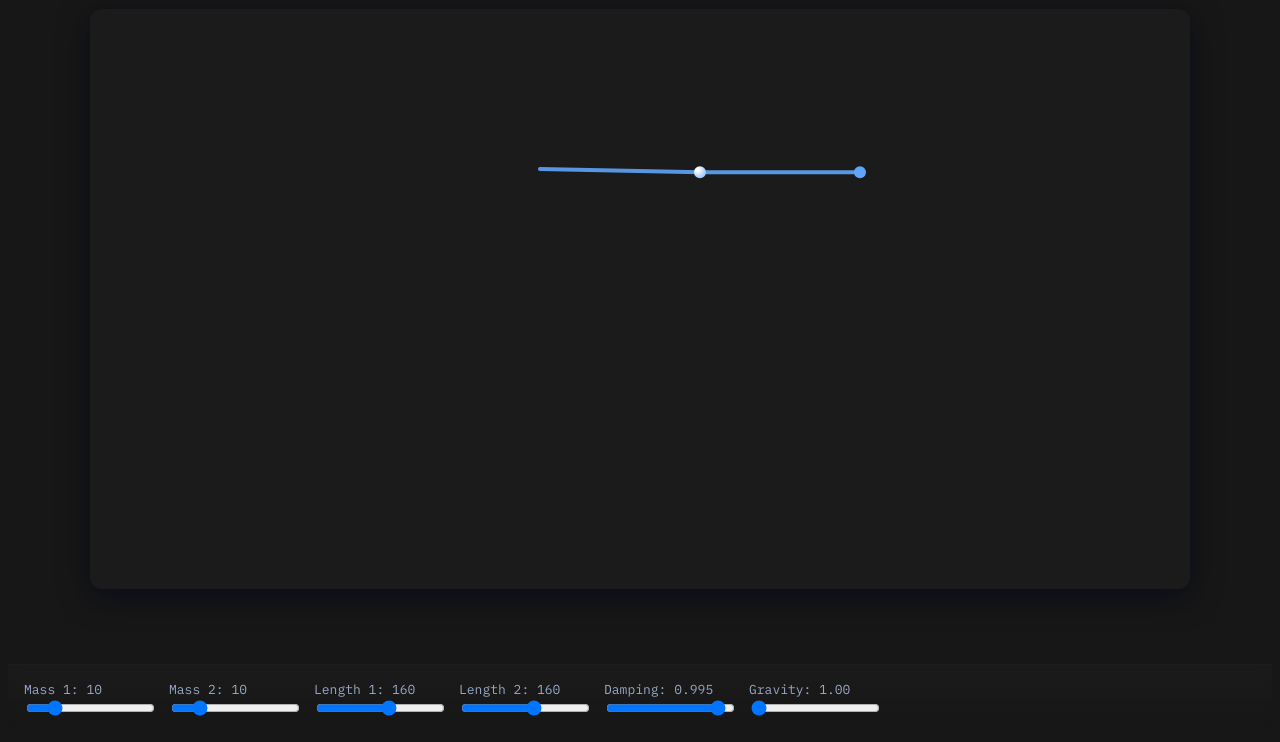
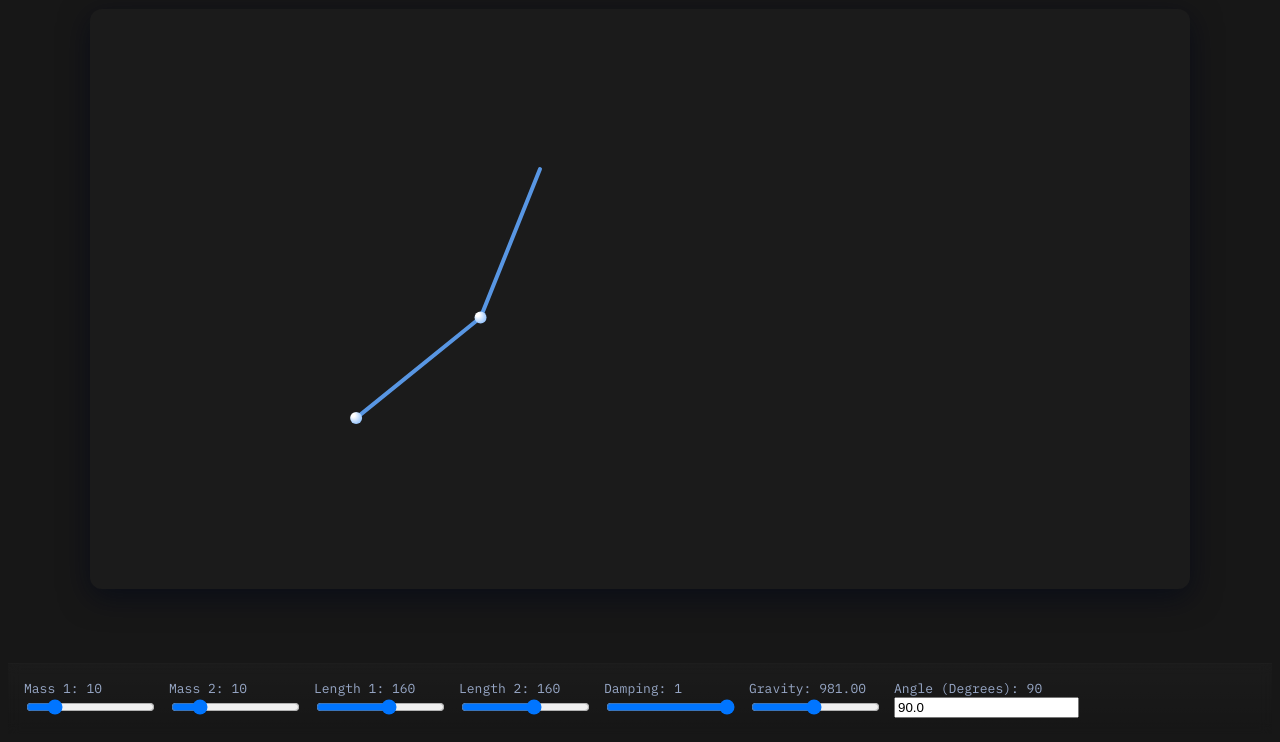
Before and after one commit to jasonxwxia/pendulum-demo, a plain HTML site: page index.html in a window 1280 px wide. Shown: the part 74-816 px from the top of the page. Drawn offline with Linux system fonts and the light colour scheme.

Commit message:
added manual angle changing

```diff
--- a/index.html
+++ b/index.html
@@ -25,22 +25,25 @@
 					<input id="m2" type="range" min="1" max="50" value="10"/>
 				</div>
 				<div class="control">
-					<label>Length 1: <span id="l1Val">10<span></label>
+					<label>Length 1: <span id="l1Val">40<span></label>
 					<input id="l1" type="range" min="40" max="250" value="160"/>
 				</div>
 				<div class="control">
-					<label>Length 2: <span id="l2Val">10<span></label>
+					<label>Length 2: <span id="l2Val">40<span></label>
 					<input id="l2" type="range" min="40" max="250" value="160"/>
 				</div>
 				<div class="control">
-					<label>Damping: <span id="dampVal">0.995<span></label>
-					<input id="damping" type="range" min="0.94" max="1" step="0.001"  value="0.995"/>
+					<label>Damping: <span id="dampVal">1<span></label>
+					<input id="damping" type="range" min="0.94" max="1" step="0.001"  value="1"/>
 				</div>
 				<div class="control">
-					<label>Gravity: <span id="gravVal">1.0<span></label>
-					<input id="grav" type="range" min="0" max="2000" step="0.05" value="1"/>
+					<label>Gravity: <span id="gravVal">981.0<span></label>
+					<input id="grav" type="range" min="0" max="2000" step="0.05" value="981.0"/>
 				</div>
-
+				<div class="control">
+					<label>Angle (Degrees): <span id="angleVal">90.0</span> </label>
+					<input id="angle" type="number" value="90.0" placeholder="Angle in Degrees"/>
+				</div>
 		</div>
 	<script src="pendulum.js"></script>
 	</body>
--- a/main.css
+++ b/main.css
@@ -68,3 +68,7 @@ canvas {
 	font-size: 13px;
 	color: #98a8c7;
 }
+
+.control2 {
+
+}
--- a/pendulum.js
+++ b/pendulum.js
@@ -11,18 +11,18 @@
 
 	//parameters (linked to UI)
 	const el = id => document.getElementById(id);
-	const m1_s = el("m1"), m2_s = el("m2"), l1_s = el("l1"), l2_s = el("l2"), damp_s = el("damping"), grav_s = el("grav");
-	const m1Val = el("m1Val"), m2Val = el("m2Val"), l1Val = el("l1Val"), l2Val = el("l2Val"), dampVal = el("dampVal"), gravVal = el("gravVal");
+	const m1_s = el("m1"), m2_s = el("m2"), l1_s = el("l1"), l2_s = el("l2"), damp_s = el("damping"), grav_s = el("grav"), ang_s = el("angle");
+	const m1Val = el("m1Val"), m2Val = el("m2Val"), l1Val = el("l1Val"), l2Val = el("l2Val"), dampVal = el("dampVal"), gravVal = el("gravVal"), angVal = el("angleVal");
 
 	function readUI(){
-		m1 = +m1_s.value; m2 = +m2_s.value; l1 = +l1_s.value; l2 = +l2_s.value; damping = +damp_s.value; grav = +grav_s.value;
-		m1Val.textContent = m1; m2Val.textContent = m2; l1Val.textContent = l1; l2Val.textContent = l2; dampVal.textContent = damping; gravVal.textContent = (+grav_s.value).toFixed(2);
+		m1 = +m1_s.value; m2 = +m2_s.value; l1 = +l1_s.value; l2 = +l2_s.value; damping = +damp_s.value; grav = +grav_s.value; ang = +ang_s.value;
+		m1Val.textContent = m1; m2Val.textContent = m2; l1Val.textContent = l1; l2Val.textContent = l2; dampVal.textContent = damping; gravVal.textContent = (+grav_s.value).toFixed(2); angVal.textContent = ang;
 	}
 
 	//The default parameters
-	let m1 = +m1_s.value, m2 = +m2_s.value, l1 = +l1_s.value, l2 = +l2_s.value, damping = +damp_s.value, grav = +grav_s.value;
+	let m1 = +m1_s.value, m2 = +m2_s.value, l1 = +l1_s.value, l2 = +l2_s.value, damping = +damp_s.value, grav = +grav_s.value, ang = +ang_s.value;
 	readUI();
-	[m1_s, m2_s, l1_s, l2_s, damp_s, grav_s].forEach(s => s.addEventListener("input", readUI));
+	[m1_s, m2_s, l1_s, l2_s, damp_s, grav_s, ang_s].forEach(s => s.addEventListener("input", readUI));
 
 	function resize(){
 		const ratio = window.devicePixelRatio || 1;
@@ -66,8 +66,6 @@
 
 	}
 
-
-
 	//draw onto canvas
 	function draw(){
 		ctx.clearRect(0,0,W,H);
@@ -76,7 +74,7 @@
 		ctx.fillStyle = "rgba(255,255,255,0.02)";
 		ctx.fillRect(0,0,W,H);
 
-		//pivot centre coordinates
+		//coordinates
 		const x1 = cx + l1 * Math.sin(a1);
 		const y1 = cy + l1 * Math.cos(a1);
 		const x2 = x1 + l2 * Math.sin(a2);
@@ -99,11 +97,8 @@
 		ctx.beginPath(); ctx.fillStyle = grad1; ctx.arc(x1, y1, r1, 0, Math.PI * 2); ctx.fill();
 
 		const grad2 = ctx.createRadialGradient(x2-3, y2-3, 2, x2, y2, r2+4);
-		grad1.addColorStop(0, "#ffffff"); grad1.addColorStop(1, "#60a5fa");
-		ctx.beginPath(); ctx.fillStyle = grad1; ctx.arc(x2, y2, r2, 0, Math.PI * 2); ctx.fill();
-
-		//pivotpoint centre
-		ctx.beginPath(); ctx.fillStyle = "rgba(255,255,255,0.9)"; ctx.arc(cx, cy, 6, 0, Math.Pi *2); ctx.fill();
+		grad2.addColorStop(0, "#ffffff"); grad2.addColorStop(1, "#60a5fa");
+		ctx.beginPath(); ctx.fillStyle = grad2; ctx.arc(x2, y2, r2, 0, Math.PI * 2); ctx.fill();
 
 		ctx.restore();
 	}
@@ -127,7 +122,13 @@
 
 	//reset on dc
 	canvas.addEventListener("dblclick", () => {
-		a1 = Math.PI/2*0.9; a2 = Math.PI/2*0.9; a1_v = 0; a2_v = 0;
+		a1 = Math.PI/2; a2 = Math.PI/2; a1_v = 0; a2_v = 0;
+	});
+
+	//change angle manually
+	const input = document.getElementById("angle");
+	input.addEventListener("input", () => {
+		a1 = ang*Math.PI/180; a2 = ang*Math.PI/180; a1_v = 0; a2_v = 0;
 	});
 
 })();
```
